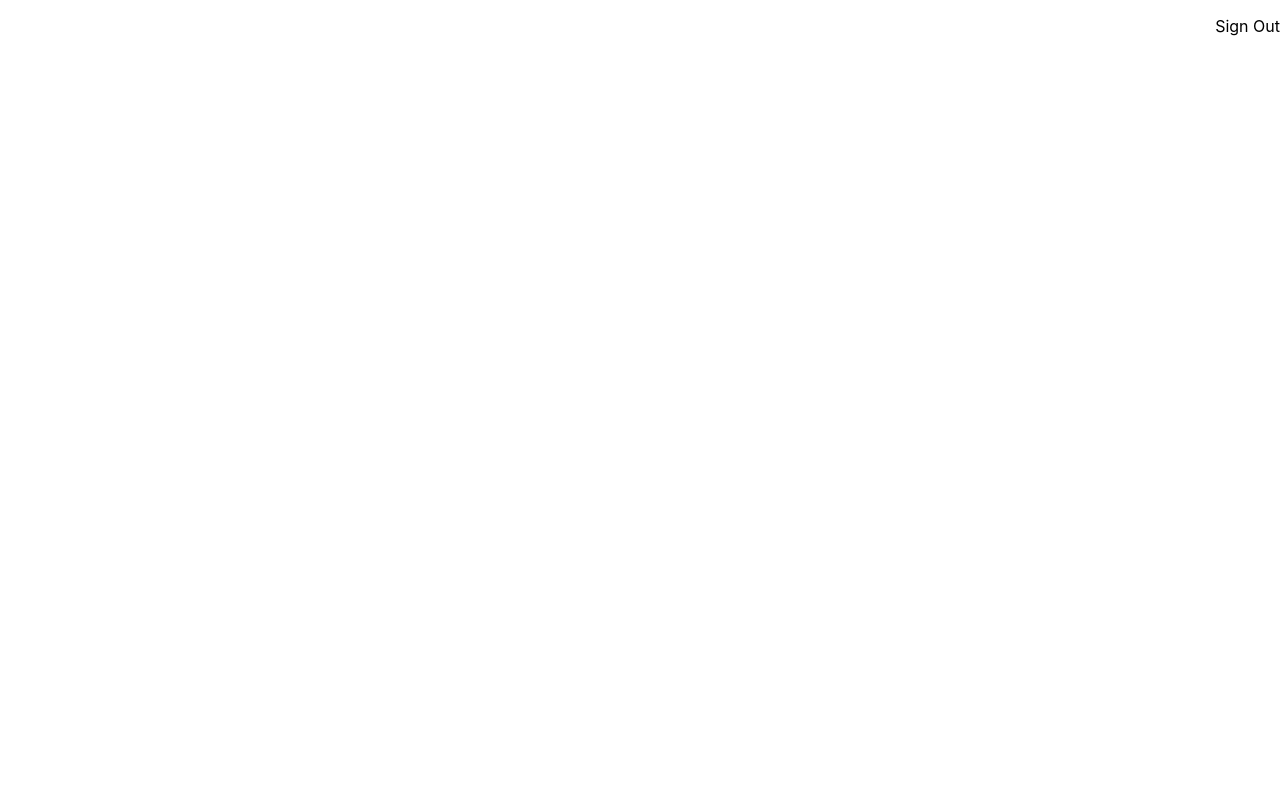
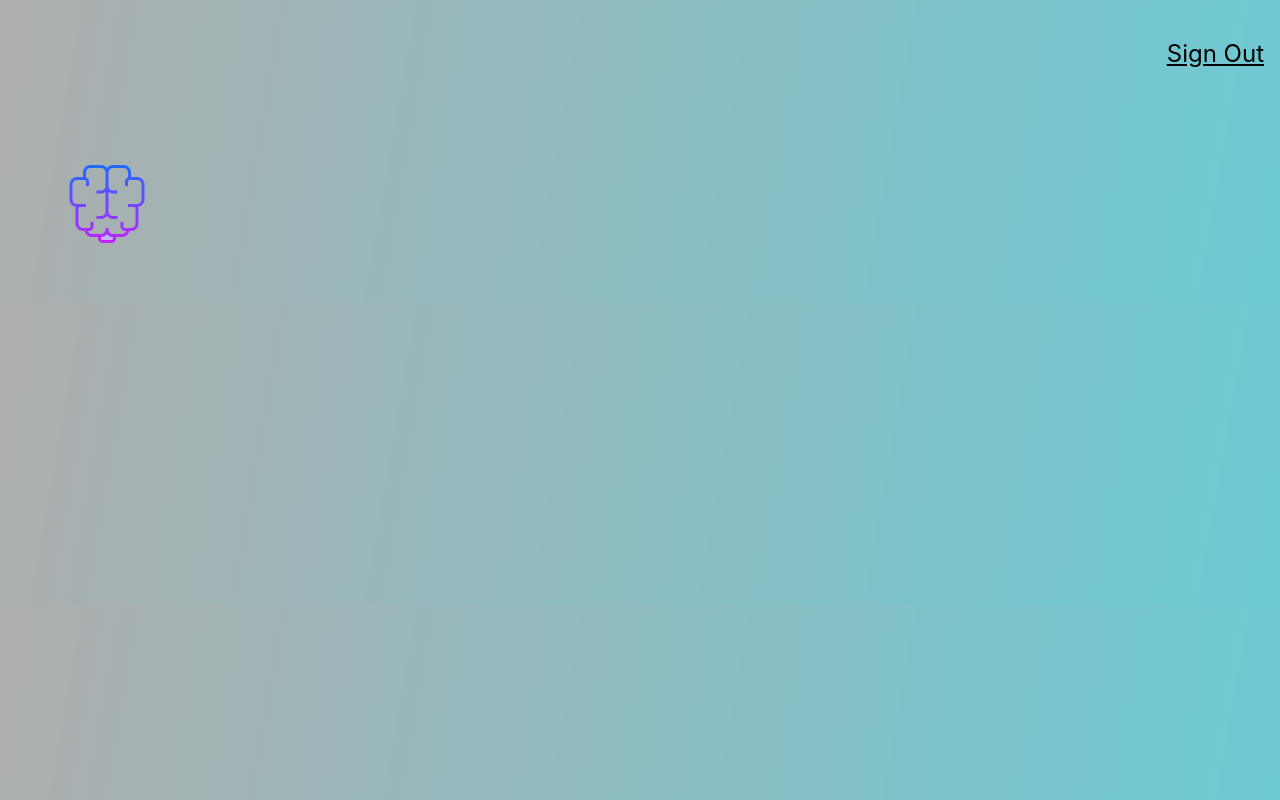
Before and after one commit to hadiahmed1/FaceRecognition, a React (Create React App) app: page / in a window 1280 px wide. Built offline with nearby package versions, Linux system fonts and the light colour scheme.

Commit message:
Logo Done, Nav Done

```diff
--- a/package.json
+++ b/package.json
@@ -8,7 +8,8 @@
     "@testing-library/user-event": "^13.5.0",
     "react": "^18.2.0",
     "react-dom": "^18.2.0",
-    "react-scripts": "^2.1.3",
+    "react-parallax-tilt": "^1.7.152",
+    "react-scripts": "^5.0.1",
     "tachyons": "^4.12.0",
     "web-vitals": "^2.1.4"
   },
--- a/src/App.js
+++ b/src/App.js
@@ -1,11 +1,13 @@
 import './App.css';
 import Navigation from './components/Navigation/Navigation';
+import Logo from './components/Logo/Logo';
+import React from 'react';
 function App() {
   return (
     <div className="App">
       <Navigation/>
+      <Logo/>
       {
-      //<Logo/>
       //<ImageLinkForm/>
       //<FaceRecognition/>
       }
--- /dev/null
+++ b/src/components/Logo/Logo.js
@@ -0,0 +1,15 @@
+import React from "react";
+import Tilt from 'react-parallax-tilt';
+import brain from './brain.png'
+const Logo=()=>{
+    return(
+        <div className="ma4 mt10">
+            <Tilt className="Tilt pa3" options={{max:'30'}} style={{maxWidth:'150px', maxHeight:'200px'}}>
+                <div className="Tilt-inner">
+                    <img src={brain} alt="brain"/>
+                </div>
+            </Tilt>
+        </div>
+    );
+}
+export default Logo;
--- a/src/components/Navigation/Navigation.js
+++ b/src/components/Navigation/Navigation.js
@@ -2,7 +2,7 @@ import React from "react";
 const Navigation=()=>{
     return(
         <nav style={{display:'flex', justifyContent:'flex-end'}}>
-            <p>Sign Out</p>
+            <p className='f3 link dim black underline pa3 pointer'>Sign Out</p>
         </nav>
     );
 }
--- a/src/index.css
+++ b/src/index.css
@@ -5,6 +5,7 @@ body {
     sans-serif;
   -webkit-font-smoothing: antialiased;
   -moz-osx-font-smoothing: grayscale;
+  background:linear-gradient(100deg, #abababf7 0%,#6ccad4 100%)
 }
 
 code {
--- a/src/index.js
+++ b/src/index.js
@@ -3,6 +3,7 @@ import ReactDOM from 'react-dom/client';
 import './index.css';
 import App from './App';
 import reportWebVitals from './reportWebVitals';
+import 'tachyons';
 
 const root = ReactDOM.createRoot(document.getElementById('root'));
 root.render(
```
Also changed, not shown: src/components/Logo/brain.png (added), 1 other file (tests, documents, lock files or other folders).
